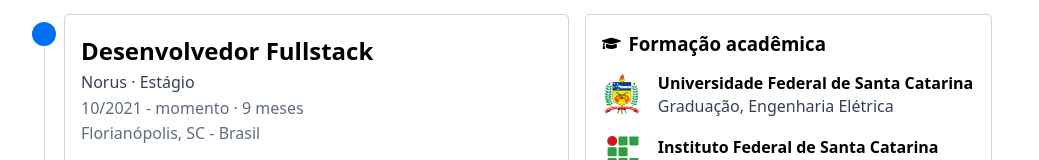
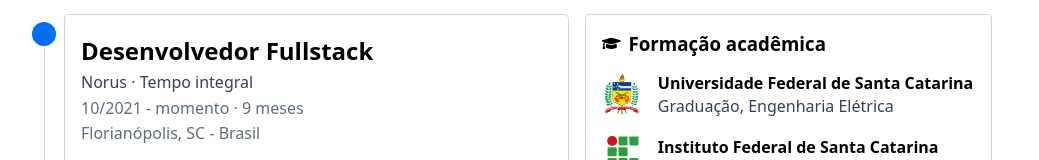
Before and after one commit to gabbelobo/lobo-dev, a Next.js app: page /experiencia in a window 1280 px wide. Shown: the part 194-354 px from the top of the page, without its empty margins (120-1159 px from the left). Built offline with nearby package versions, Linux system fonts and the light colour scheme.

Commit message:
Efetivação na Norus

```diff
--- a/pages/experiencia.js
+++ b/pages/experiencia.js
@@ -21,7 +21,7 @@ const ExperienciaPage = () => {
                         <Experiencia
                             title={"Desenvolvedor Fullstack"}
                             company={"Norus"}
-                            type={"Estágio"}
+                            type={"Tempo integral"}
                             dateStart={new Date(2021, 9, 1)}
                             location={"Florianópolis, SC - Brasil"}
                             tags={["C#", "ASP.NET", "MySQL"]}
```
